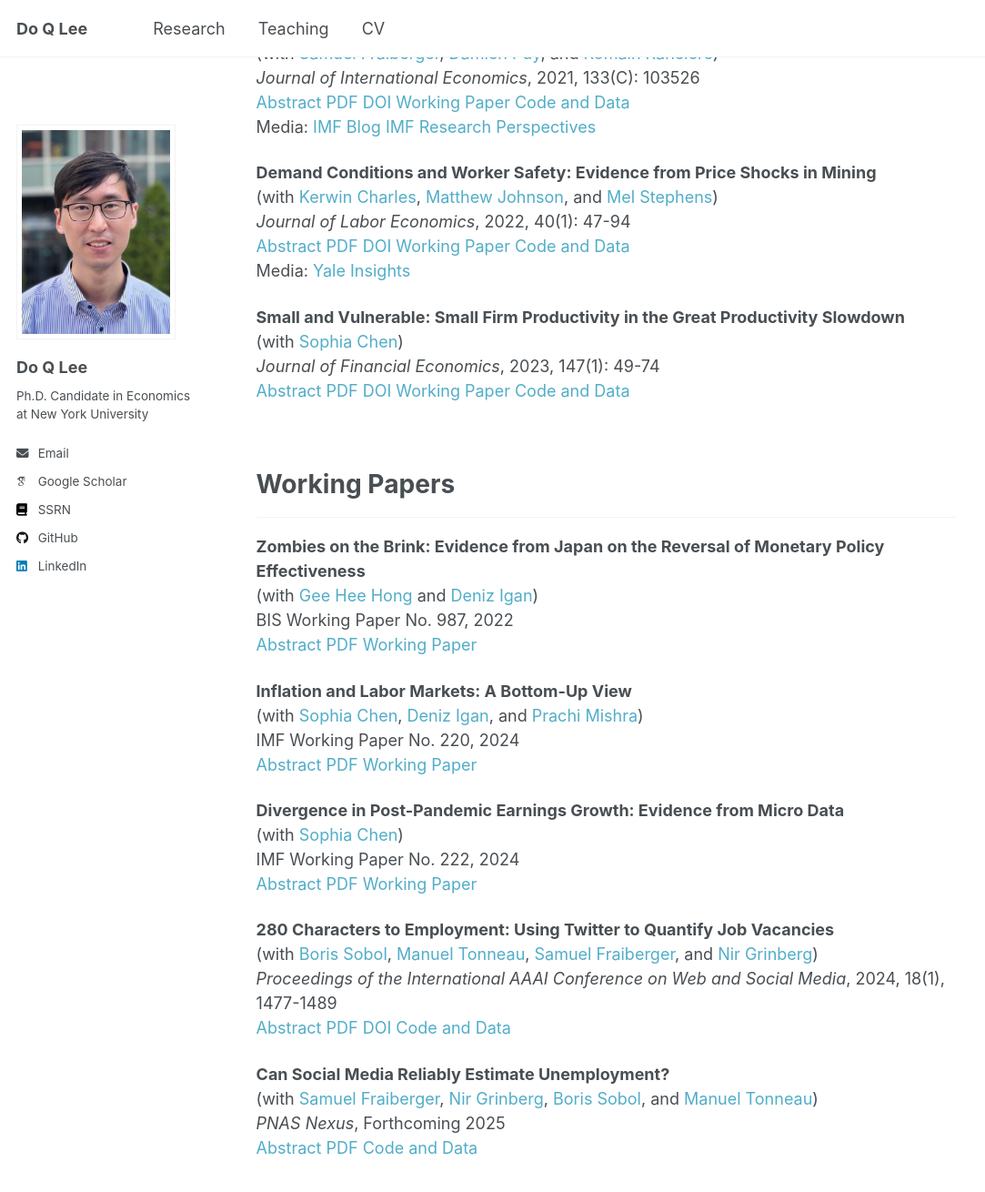
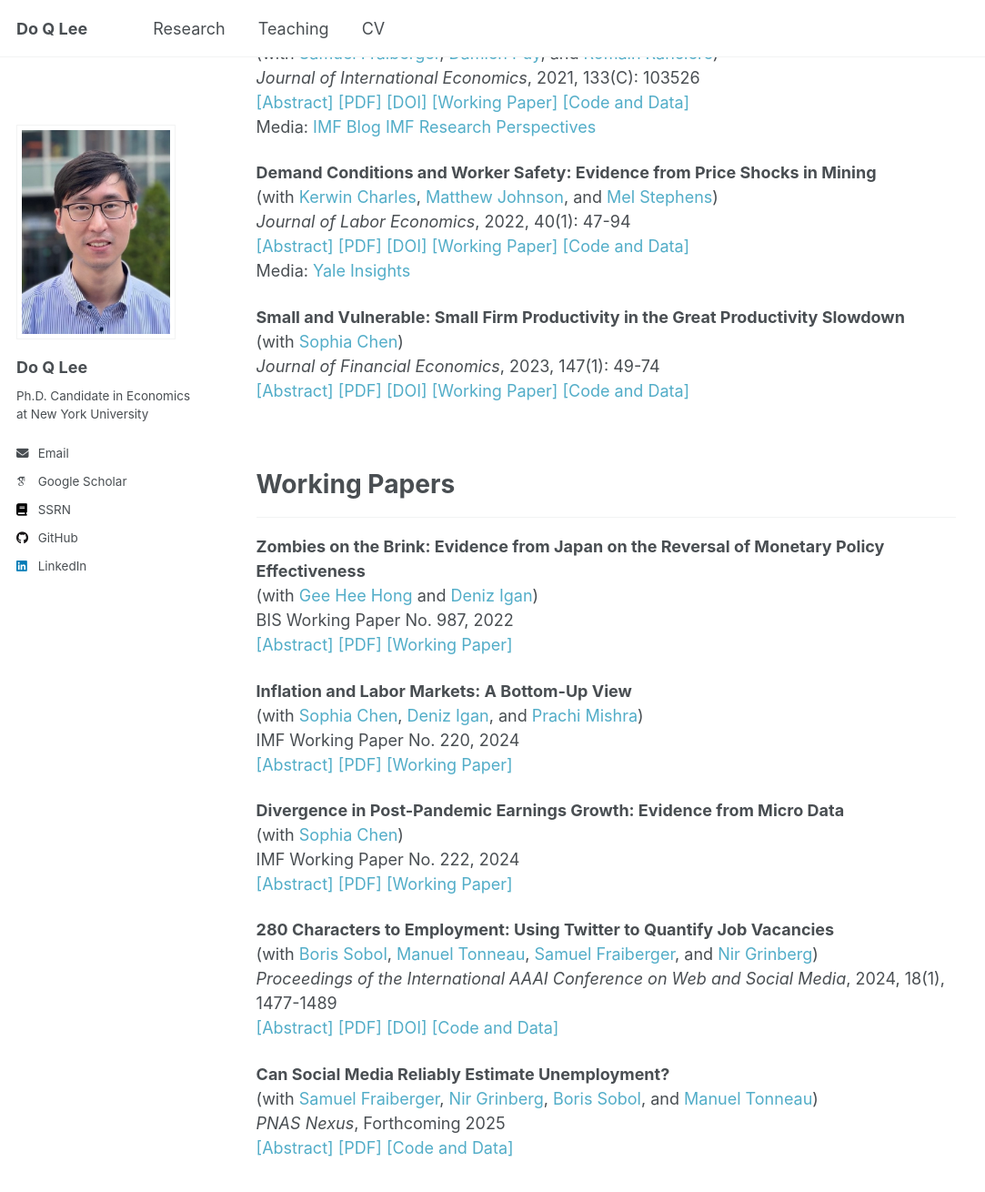
Before and after one commit to doqlee/doqlee.github.io, a Jekyll site: the page built from _pages/main.md, in a window 1280 px wide and 1400 px high, scrolled down 827 px. Shown: the top 1310 px of the window at 91% size, without its empty margins (0-1083 px from the left). Built offline with Jekyll 4.4.1, drawn with Linux system fonts in a browser that asks for light colours; some web fonts are replaced.

```diff
--- a/_pages/main.md
+++ b/_pages/main.md
@@ -63,7 +63,7 @@ Publications
 **Media Sentiment and International Asset Prices** \
 (with [Samuel Fraiberger](https://www.samuelfraiberger.com/), [Damien Puy](https://sites.google.com/view/damienpuy), and [Romain Ranciere](https://rranciere.academia.edu/)) \
 *Journal of International Economics*, 2021, 133(C): 103526 \
-<a href="#/" onclick="visib('FLPR2021')">Abstract</a> [PDF](../files/mediaSentiment.pdf) [DOI](https://doi.org/10.1016/j.jinteco.2021.103526) [Working Paper](https://www.nber.org/papers/w25353) [Code and Data](https://doi.org/10.7910/DVN/QNKFJF) \
+<a href="#/" onclick="visib('FLPR2021')">[Abstract]</a> [[PDF]](../files/mediaSentiment.pdf) [[DOI]](https://doi.org/10.1016/j.jinteco.2021.103526) [[Working Paper]](https://www.nber.org/papers/w25353) [[Code and Data]](https://doi.org/10.7910/DVN/QNKFJF) \
 Media: [IMF Blog](https://www.imf.org/en/Blogs/Articles/2019/12/16/blog-the-power-of-text) [IMF Research Perspectives](https://www.imf.org/-/media/Files/Research/research-perspective/2019/SpringSummer/index.ashx)
 <div id="FLPR2021" style="display: none; text-align: justify; line-height: 1.2" >
 We investigate the relationship between media sentiment and international equity prices using a new dataset of 4 million news articles published between 1991 and 2015. Three key results emerge. First, news sentiment robustly predicts future daily returns around the world. However, we find a sharp contrast between the effect of local news and that of global news: whereas local news optimism (pessimism) predicts a small and transitory increase (decrease) in local equity returns, global news sentiment has a larger impact on returns that does not reverse in the short run. Second, news sentiment affects local prices mainly through the investment decisions of foreign—rather than local—investors. Third, large variations in global news sentiment predominantly happen in the absence of new information about fundamentals, suggesting that movements in global sentiment capture variations in investors' sentiment. Taken together, our findings illustrate the key role played by foreign news and investors' sentiment in driving local asset prices.
@@ -74,7 +74,7 @@ We investigate the relationship between media sentiment and international equity
 **Demand Conditions and Worker Safety: Evidence from Price Shocks in Mining** \
 (with [Kerwin Charles](https://faculty.som.yale.edu/kerwincharles/), [Matthew Johnson](https://sites.google.com/site/mslaterjohnson/home?authuser=0), and [Mel Stephens](https://sites.lsa.umich.edu/mstep/)) \
 *Journal of Labor Economics*, 2022, 40(1): 47-94 \
-<a href="#/" onclick="visib('CJLS2022')">Abstract</a> [PDF](../files/Mining.pdf) [DOI](https://doi.org/10.1086/713887) [Working Paper](https://www.nber.org/papers/w26401) [Code and Data](https://github.com/doqlee/mining) \
+<a href="#/" onclick="visib('CJLS2022')">[Abstract]</a> [[PDF]](../files/Mining.pdf) [[DOI]](https://doi.org/10.1086/713887) [[Working Paper]](https://www.nber.org/papers/w26401) [[Code and Data]](https://github.com/doqlee/mining) \
 Media: [Yale Insights](https://insights.som.yale.edu/insights/firms-sacrifice-worker-safety-when-demand-is-high)
 <div id="CJLS2022" style="display: none; text-align: justify; line-height: 1.2" >
 We investigate how demand conditions affect employers' provision of safety—something about which theory is ambivalent. Positive demand shocks relax financial constraints that limit safety investment but simultaneously raise the opportunity cost of increasing safety rather than production. We study the US metals mining sector, leveraging exogenous demand shocks from short-term variation in global commodity prices. We find that positive price shocks substantially increase workplace injury rates and safety regulation noncompliance. While these results indicate the general dominance of the opportunity cost effect, shocks that only increase mines' cash flow lower injury rates, illustrating that financial constraints also affect safety.
@@ -85,7 +85,7 @@ We investigate how demand conditions affect employers' provision of safety—som
 **Small and Vulnerable: Small Firm Productivity in the Great Productivity Slowdown** \
 (with [Sophia Chen](https://sites.google.com/site/sophiachenecon/home)) \
 *Journal of Financial Economics*, 2023, 147(1): 49-74 \
-<a href="#/" onclick="visib('CL2023')">Abstract</a> [PDF](../files/SmallAndVulnerable.pdf) [DOI](https://doi.org/10.1016/j.jfineco.2022.09.007) [Working Paper](https://doi.org/10.5089/9781513564647.001) [Code and Data](https://doi.org/10.17632/49wv286my4.1)
+<a href="#/" onclick="visib('CL2023')">[Abstract]</a> [[PDF]](../files/SmallAndVulnerable.pdf) [[DOI]](https://doi.org/10.1016/j.jfineco.2022.09.007) [[Working Paper]](https://doi.org/10.5089/9781513564647.001) [[Code and Data]](https://doi.org/10.17632/49wv286my4.1)
 <div id="CL2023" style="display: none; text-align: justify; line-height: 1.2" >
 We show that the TFP growth of European micro, small, and medium-sized firms (SMEs) diverged from large firms after the global financial crisis. The average post-crisis TFP growth of medium-sized, small, and micro firms was, respectively, 1.1, 2.9, and 5.4 percentage points lower than that of large firms. This SME productivity gap is larger for firms with more severe credit supply shocks. The gap is partially attributable to a larger post-crisis reduction in intangible capital at SMEs than at large firms. Horseraces suggest that SME indicators are more robust and more powerful predictors of post-crisis TFP growth than other indicators.
 <br><br>
@@ -100,7 +100,7 @@ Working Papers
 **Zombies on the Brink: Evidence from Japan on the Reversal of Monetary Policy Effectiveness** \
 (with [Gee Hee Hong](https://sites.google.com/site/geeheehong/home) and [Deniz Igan](https://www.imf.org/en/Research/Researcher-CV/Author/Igan-Deniz?AuthID=163#Background)) \
 BIS Working Paper No. 987, 2022 \
-<a href="#/" onclick="visib('HIL2022')">Abstract</a> [PDF](../files/Japan.pdf) [Working Paper](https://www.bis.org/publ/work987.htm)
+<a href="#/" onclick="visib('HIL2022')">[Abstract]</a> [[PDF]](../files/Japan.pdf) [[Working Paper]](https://www.bis.org/publ/work987.htm)
 <div id="HIL2022" style="display: none; text-align: justify; line-height: 1.2" >
 How does unconventional monetary policy affect corporate capital structure and investment decisions? We study the transmission channel of quantitative easing and its potential diminishing returns on investment from a corporate finance perspective. Using a rich bank-firm matched data of Japanese firms with information on corporate debt and investment, we study how firms adjust their capital structure in response to the changes in term premia. Investment responds positively to a reduction in the term premium on average. However, there is a significant degree of cross-sectional variation in firm response: healthier firms increase capital spending and cash holdings, while financially vulnerable firms take advantage of lower long-term yields to refinance without increasing investment.
 <br><br>
@@ -110,7 +110,7 @@ How does unconventional monetary policy affect corporate capital structure and i
 **Inflation and Labor Markets: A Bottom-Up View** \
 (with [Sophia Chen](https://sites.google.com/site/sophiachenecon/home), [Deniz Igan](https://www.imf.org/en/Research/Researcher-CV/Author/Igan-Deniz?AuthID=163#Background), and [Prachi Mishra](https://prachimishra.in/)) \
 IMF Working Paper No. 220, 2024 \
-<a href="#/" onclick="visib('CILM2024')">Abstract</a> [PDF](../files/HomebaseInflation.pdf) [Working Paper](https://doi.org/10.5089/9798400291807.001)
+<a href="#/" onclick="visib('CILM2024')">[Abstract]</a> [[PDF]](../files/HomebaseInflation.pdf) [[Working Paper]](https://doi.org/10.5089/9798400291807.001)
 <div id="CILM2024" style="display: none; text-align: justify; line-height: 1.2" >
 U.S. inflation surged in 2021-22 and has since declined, driven largely by a sharp drop in goods inflation, though services inflation remains elevated. This paper zooms into services inflation, using proprietary microdata on wages to examine its relationship with service sector wage growth at the Metropolitan Statistical Area (MSA) level. We estimate the wage-price pass-through with a local projection instrumental variable model that exploits variation in labor market tightness across MSAs. Our findings reveal a positive and significant relationship between wages and price growth, with a lag. This suggests that the effects of tight labor markets are persistent and may influence the pace of progression toward the inflation target.
 <br><br>
@@ -120,7 +120,7 @@ U.S. inflation surged in 2021-22 and has since declined, driven largely by a sha
 **Divergence in Post-Pandemic Earnings Growth: Evidence from Micro Data** \
 (with [Sophia Chen](https://sites.google.com/site/sophiachenecon/home)) \
 IMF Working Paper No. 222, 2024 \
-<a href="#/" onclick="visib('CL2024')">Abstract</a> [PDF](../files/HB_analysis.pdf) [Working Paper](https://doi.org/10.5089/9798400291814.001)
+<a href="#/" onclick="visib('CL2024')">[Abstract]</a> [[PDF]](../files/HB_analysis.pdf) [[Working Paper]](https://doi.org/10.5089/9798400291814.001)
 <div id="CL2024" style="display: none; text-align: justify; line-height: 1.2" >
 We analyze post-pandemic labor earnings using employer-employee data and find that earnings grew faster in counties with tighter labor markets and with greater access to loans through the Paycheck Protection Program (PPP), with the impact of PPP loans especially pronounced in areas with tighter labor markets. This divergence in earnings growth is particularly large for lower-paid, nonmanagerial workers, and those employed in smaller firms. Both wage increases and additional hours worked contributed to the overall growth in earnings. These findings align with a labor market competition framework, where tight labor markets reduce earnings disparities. Access to credit further strengthens the competition by relaxing firms’ financing constraints.
 <br><br>
@@ -130,7 +130,7 @@ We analyze post-pandemic labor earnings using employer-employee data and find th
 **280 Characters to Employment: Using Twitter to Quantify Job Vacancies** \
 (with [Boris Sobol](https://scholar.google.com/citations?user=LyWADs0AAAAJ&hl=en), [Manuel Tonneau](https://manueltonneau.com/), [Samuel Fraiberger](https://www.samuelfraiberger.com/), and [Nir Grinberg](https://cris.bgu.ac.il/en/persons/nir-grinberg)) \
 *Proceedings of the International AAAI Conference on Web and Social Media*, 2024, 18(1), 1477-1489 \
-<a href="#/" onclick="visib('STFGL2024')">Abstract</a> [PDF](../files/job_offers_twitter_icwsm_2023.pdf) [DOI](https://doi.org/10.1609/icwsm.v18i1.31403) [Code and Data](https://github.com/Socially-Embedded-Lab/twitter-job-postings)
+<a href="#/" onclick="visib('STFGL2024')">[Abstract]</a> [[PDF]](../files/job_offers_twitter_icwsm_2023.pdf) [[DOI]](https://doi.org/10.1609/icwsm.v18i1.31403) [[Code and Data]](https://github.com/Socially-Embedded-Lab/twitter-job-postings)
 <div id="STFGL2024" style="display: none; text-align: justify; line-height: 1.2" >
 Accurate assessment of workforce needs is critical for designing well-informed economic policy and improving market efficiency. While surveys are the gold standard for estimating when and where workers are needed, they also have important limitations, most notably their substantial costs, dependence on existing and extensive surveying infrastructure, and limited temporal, geographical, and sectorial resolution. Here, we investigate the potential of social media to provide a complementary signal for estimating labor market demand. We introduce a novel statistical approach for extracting information about the location and occupation advertised in job vacancies posted on Twitter. We then construct an aggregate index of labor market demand by occupational class in every major U.S. city from 2015 to 2022, which we evaluate against two sources of official statistics and an index from a large aggregator of online job postings. We find that the newly constructed index is strongly correlated with official statistics and, in some cases, advantageous compared to statistics from job aggregators. Moreover, we demonstrate that our index can robustly improve the prediction of official statistics across occupations and states.
 <br><br>
@@ -139,7 +139,7 @@ Accurate assessment of workforce needs is critical for designing well-informed e
 **Can Social Media Reliably Estimate Unemployment?** \
 (with [Samuel Fraiberger](https://www.samuelfraiberger.com/), [Nir Grinberg](https://cris.bgu.ac.il/en/persons/nir-grinberg), [Boris Sobol](https://scholar.google.com/citations?user=LyWADs0AAAAJ&hl=en), and [Manuel Tonneau](https://manueltonneau.com/)) \
 *PNAS Nexus*, Forthcoming 2025 \
-<a href="#/" onclick="visib('FGLST2025')">Abstract</a> [PDF](https://www.overleaf.com/read/vyvrcnjvwkmf#f54663) [Code and Data](https://github.com/doqlee/twitter_unemployment)
+<a href="#/" onclick="visib('FGLST2025')">[Abstract]</a> [[PDF]](https://www.overleaf.com/read/vyvrcnjvwkmf#f54663) [[Code and Data]](https://github.com/doqlee/twitter_unemployment)
 <div id="FGLST2025" style="display: none; text-align: justify; line-height: 1.2" >
 Digital trace data holds tremendous potential for measuring policy-relevant outcomes in real-time, yet its reliability is often questioned. Here, we propose a principled yet simple approach: capturing individual disclosures of unemployment using a fine-tuned artificial intelligence (AI) model and post-stratification adjustment using inferred user demographics. We show that our methodology consistently outperforms the industry's forecasting average, and can improve the predictions of U.S. unemployment insurance claims, up to two weeks in advance, at the national, state, and city levels at both turbulent and stable times. The results demonstrate the potential of combining AI models with statistical modeling to complement traditional survey methodology, and contribute to better-informed policymaking, especially at turbulent times.
 </div>
```
